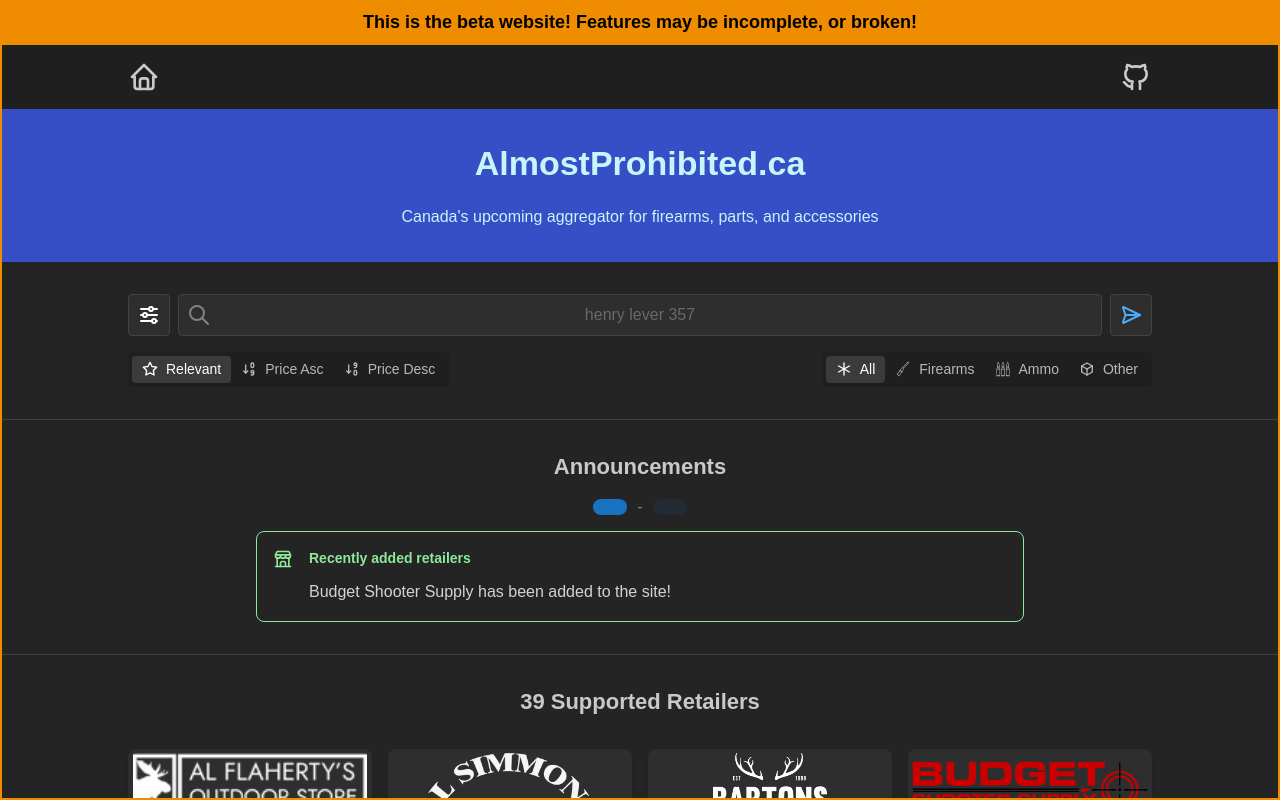
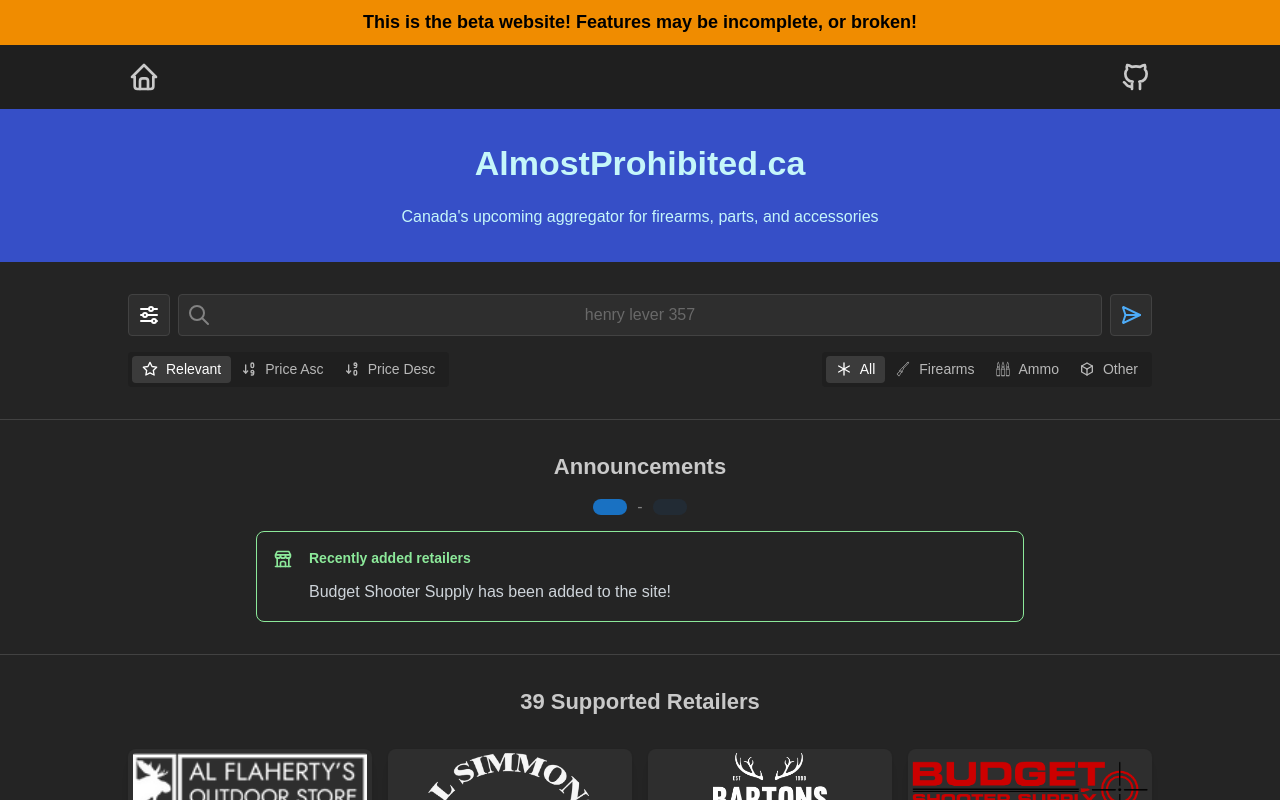
Before and after one commit to almostprohibited/frontend, a React (Vite) app: page / in a window 1280 px wide. Shown: the top 800 px of the page. Built offline with nearby package versions, Linux system fonts and the light colour scheme.

Commit message:
Remove beta border

```diff
--- a/src/App.tsx
+++ b/src/App.tsx
@@ -1,15 +1,12 @@
 import {
-	Affix,
 	Box,
 	ColorSchemeScript,
 	createTheme,
 	Flex,
 	MantineProvider,
-	Overlay,
 } from '@mantine/core';
 import Footer from './components/footer/component';
 
-import { useIsBeta } from './utils/hooks/useIsBeta';
 import { HeadContent, Outlet } from '@tanstack/react-router';
 import { TanStackRouterDevtools } from '@tanstack/react-router-devtools';
 import Header from './components/header/component';
@@ -19,8 +16,6 @@
 import './globals.css';
 
 export default function App() {
-	const isBeta = useIsBeta();
-
 	const theme = createTheme({
 		fontFamily: 'Arial, Helvetica, sans-serif',
 	});
@@ -30,11 +25,6 @@
 			<HeadContent />
 			<ColorSchemeScript />
 			<MantineProvider defaultColorScheme="dark" theme={theme}>
-				{isBeta && (
-					<Affix w="100%" h="100%">
-						<Overlay backgroundOpacity={0} bd="2px solid yellow" />
-					</Affix>
-				)}
 				<Flex direction="column" h="100%">
 					<Header />
 					<Box mb="2rem" flex={1}>
```
